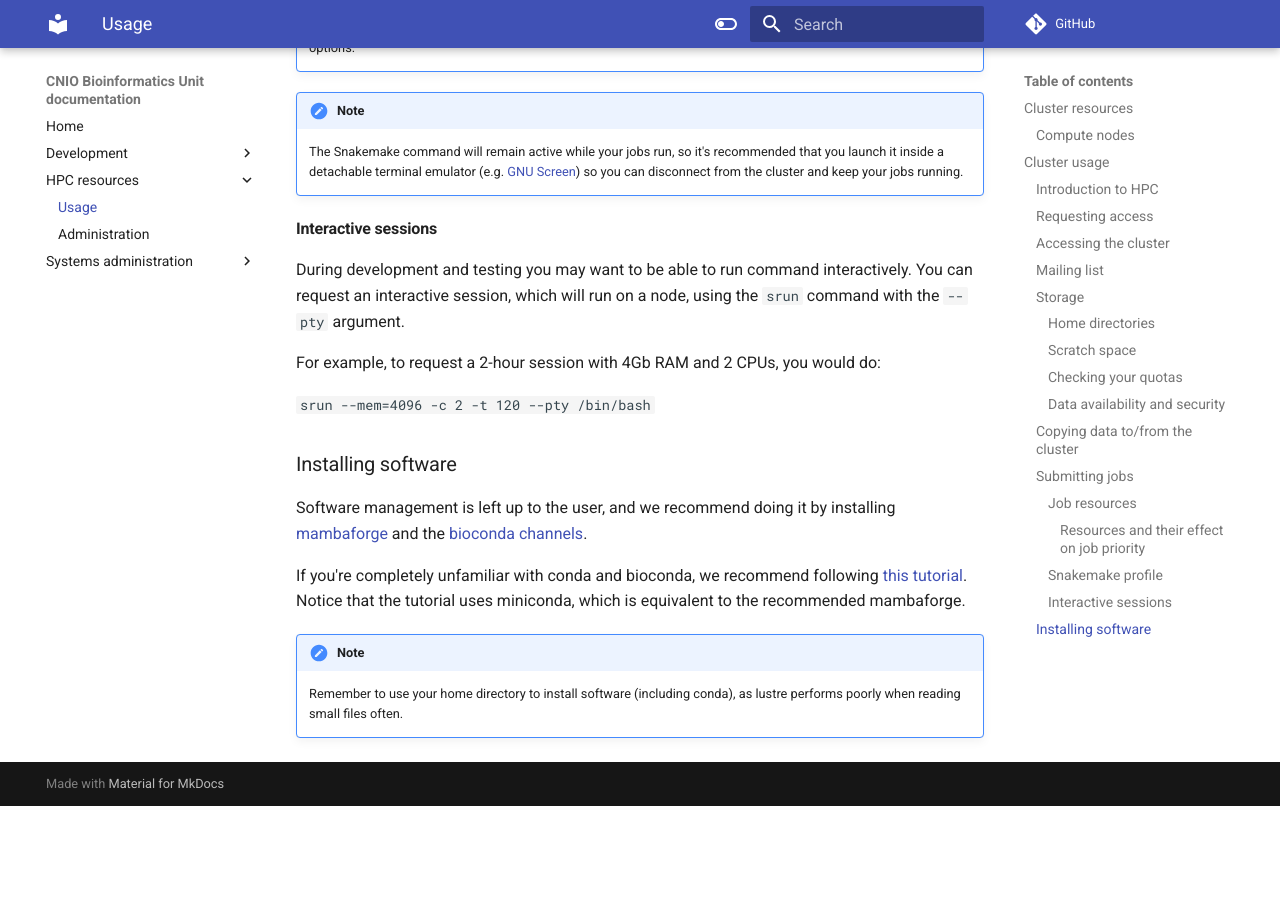
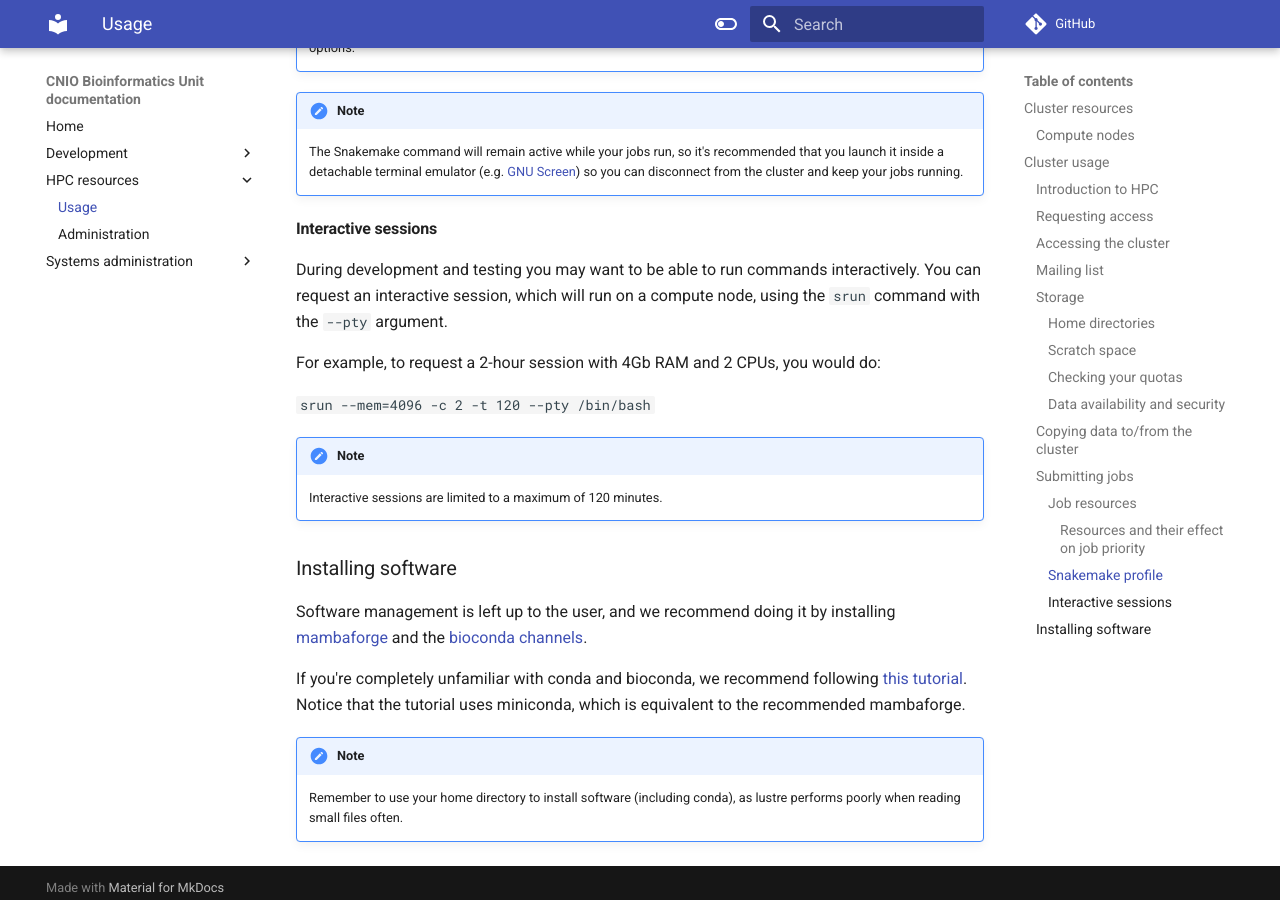
Before and after one commit to cnio-bu/cnio-bu.github.io, an MkDocs documentation site: the page built from docs/hpc/usage.md, in a window 1280 px wide and 900 px high, scrolled down 3859 px. Built offline with MkDocs 1.6.1 and Material for MkDocs 9.7.7, drawn with Linux system fonts in a browser that asks for light colours; comment, search, counter and statistics services are not loaded; before the commit the page ends 4665 px from its top, so only the background shows below that.

Commit message:
Add note about interactive sessions time limit

```diff
--- a/docs/hpc/usage.md
+++ b/docs/hpc/usage.md
@@ -165,12 +165,16 @@
 
 #### Interactive sessions
 
-During development and testing you may want to be able to run command interactively. You can request
-an interactive session, which will run on a node, using the `srun` command with the `--pty` argument.
+During development and testing you may want to be able to run commands interactively. You can request
+an interactive session, which will run on a compute node, using the `srun` command with the `--pty` argument.
 
 For example, to request a 2-hour session with 4Gb RAM and 2 CPUs, you would do:
 
 `srun --mem=4096 -c 2 -t 120 --pty /bin/bash`
+
+!!! Note
+
+    Interactive sessions are limited to a maximum of 120 minutes.
 
 ### Installing software
 
```
